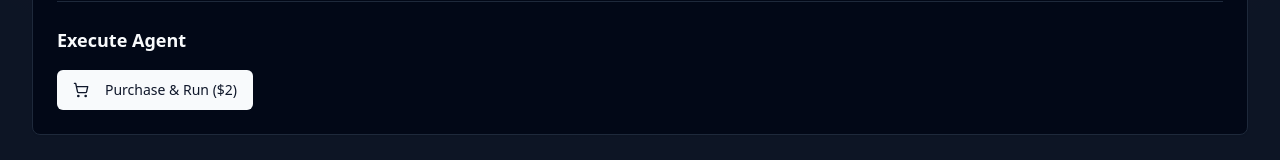
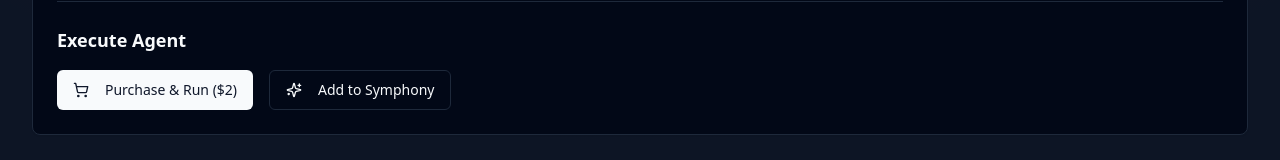
Before and after one commit to inevitablesale/bold-jellyfish-chase, a React (Vite) app: page /agent/comfyui-text2img-1 in a window 1280 px wide. Shown: the part 335-495 px from the top of the page. Built offline with nearby package versions, Linux system fonts and the light colour scheme.

Commit message:
[dyad] Enabled adding agents to symphonies before purchase - wrote 1 file(s)

```diff
--- a/src/pages/AgentExecution.tsx
+++ b/src/pages/AgentExecution.tsx
@@ -134,7 +134,7 @@ const AgentExecution = () => {
                 {!isPurchased && <ShoppingCart className="mr-2 h-4 w-4" />}
                 {buttonText}
               </Button>
-              {isPurchased && !isRunning && (
+              {!isRunning && (
                 <Button variant="outline" asChild>
                   <Link to={`/symphonies/compose?agentId=${agent.id}`}>
                     <Sparkles className="mr-2 h-4 w-4" />
```
